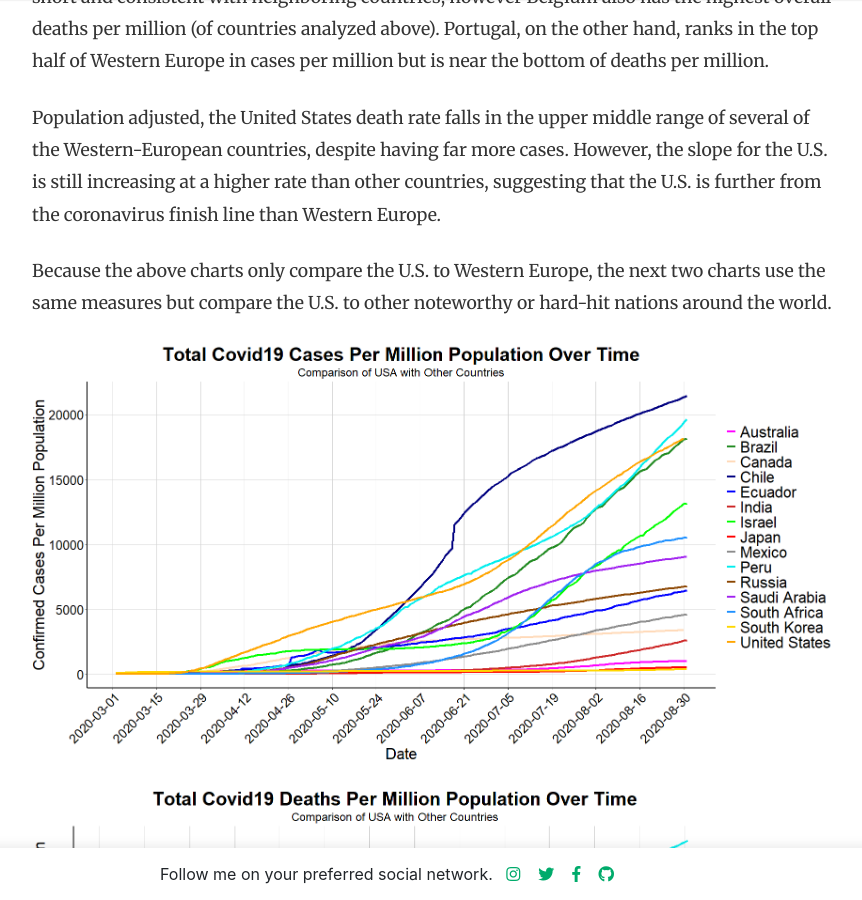
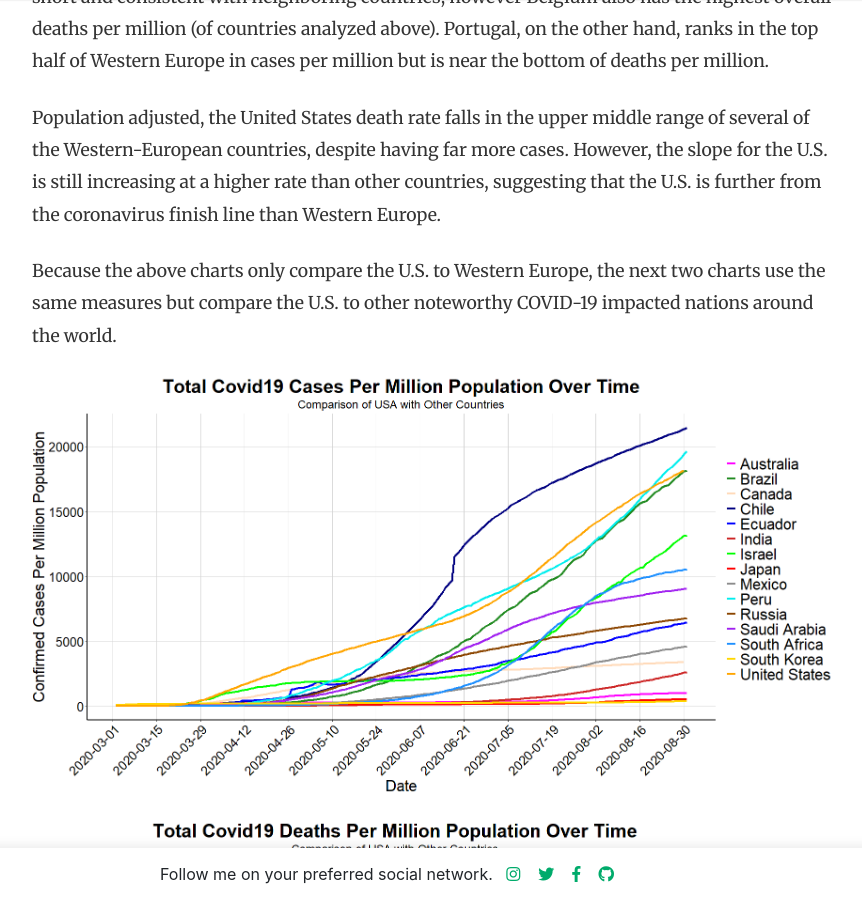
Before and after one commit to malteranalytics/malteranalytics.github.io, a Jekyll site: the page built from _posts/2020-09-01-covid.md, in a window 1280 px wide and 900 px high, scrolled down 3698 px. Shown: the whole window, without its empty margins (253-1115 px from the left). Built offline with Jekyll 4.4.1, drawn with Linux system fonts in a browser that asks for light colours; nearby versions of some CDN libraries; comment, search, counter and statistics services are not loaded.

Commit message:
Update 2020-09-01-covid.md

```diff
--- a/_posts/2020-09-01-covid.md
+++ b/_posts/2020-09-01-covid.md
@@ -83,7 +83,7 @@ There are three distinct ways to define success when it comes to dealing with CO
 Population adjusted, the United States death rate falls in the upper middle range of several of the Western-European countries, despite having far more cases.  However, the slope for the U.S. is still increasing at a higher rate than other countries, suggesting that the U.S. is further from the coronavirus finish line than Western Europe.
 
 
-Because the above charts only compare the U.S. to Western Europe, the next two charts use the same measures but compare the U.S. to other noteworthy or hard-hit nations around the world.
+Because the above charts only compare the U.S. to Western Europe, the next two charts use the same measures but compare the U.S. to other noteworthy COVID-19 impacted nations around the world.
 
 
 
```
